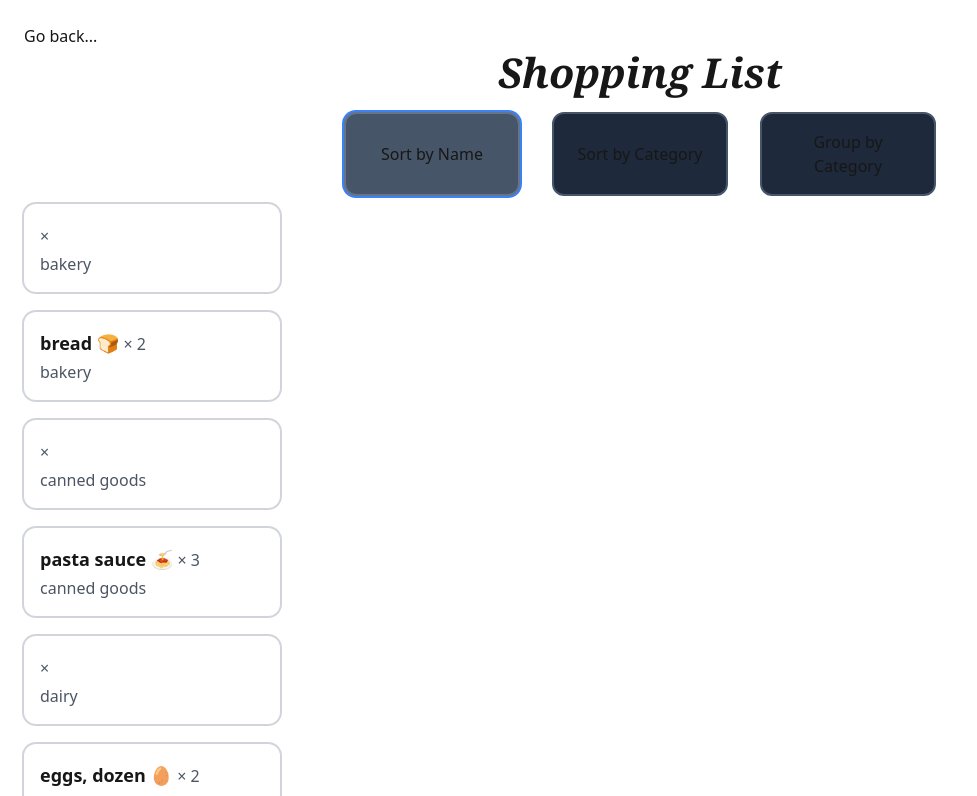
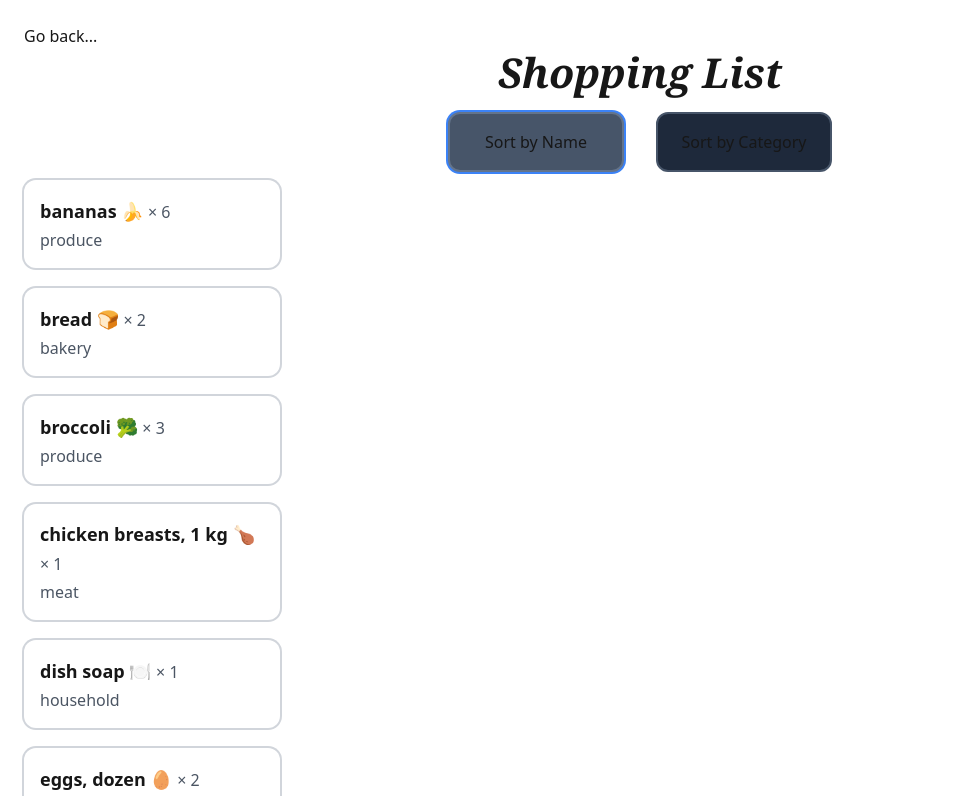
Before and after one commit to FlawlessCasual17/cprg306-assignments, a Next.js app: page /week-6 in a window 1280 px wide. Shown: the top 796 px of the page, without its empty margins (0-977 px from the left). Built offline with nearby package versions, Linux system fonts and the light colour scheme.

Commit message:
Remove the group by category functionality all together
Signed-off-by: FlawlessCasual17 <07e5297d5b@c0x0.com>

```diff
--- a/app/week-6/item.js
+++ b/app/week-6/item.js
@@ -1,12 +1,13 @@
-'use client'
-
 export default function Item({ id, name, quantity, category }) {
     return (
-            <li className='relative w-64 mb-5 ring-2 ring-gray-300 p-4 rounded-xl'>
-                <div className='font-semibold text-lg'>
-                    {name} <span className='quantity'>× {quantity}</span>
-                </div>
-                <div className='text-gray-600' style={{ fontSize: '1' }}>{category}</div>
-            </li>
+        <li className='relative w-64 mb-5 ring-2 ring-gray-300 p-4 rounded-xl'>
+            <div className='font-semibold text-lg'>
+                {!name ? null : name} {quantity && // Don't render anything if there's no name
+                    <span className='quantity'>× {quantity}</span>}
+            </div>
+            {category &&
+                <div className='text-gray-600' style={{ fontSize: '1rem' }}>{category}</div>
+            }
+        </li>
     )
 }
--- a/app/week-6/list-item.js
+++ b/app/week-6/list-item.js
@@ -8,52 +8,16 @@ export default function ListItem() {
     const [sortBy, setSortBy] = useState('name')
     const sortedJson = [...jsonItems].sort((a, b) => a.name.localeCompare(b.name))
     const [items, setItems] = useState(sortedJson)
-    const [isGrouped, setIsGrouped] = useState(true)
 
     function sortByName() {
-        setIsGrouped(true)
         setSortBy('name')
         setItems([...items].sort((a, b) => a.name.localeCompare(b.name)))
     }
 
-    function sortByCategory(value = false) {
-        setIsGrouped(true)
-        if (value) setSortBy('category') // Necessary for `groupByCategory()` calls
+    function sortByCategory() {
+        setSortBy('category')
         setItems([...items].sort((a, b) => a.category.localeCompare(b.category)))
     }
-
-    function groupByCategory() {
-        sortByCategory(true)
-        setSortBy('group')
-        // code to be executed after 50 milliseconds
-        setTimeout(() => setIsGrouped(false), 50);
-    }
-
-    function getSortedItems() {
-        const groupedItems = items.reduce((acc, item) => {
-            if (!acc[item.category]) acc[item.category] = []
-            acc[item.category].push(item)
-            return acc
-        }, {})
-
-        return Object.keys(groupedItems).sort().flatMap(category =>
-            [{ category, grouped: !isGrouped }, ...groupedItems[category].sort((a, b) =>
-                a.name.localeCompare(b.name))])
-    }
-
-    // const categoryColors = {
-    //     dairy: 'border-cyan-300',
-    //     bakery: 'border-pink-500',
-    //     meat: 'border-red-400',
-    //     produce: 'border-emerald-400',
-    //     'canned goods': 'border-amber-400',
-    //     'dry goods': 'border-orange-400',
-    //     household: 'border-blue-500'
-    // }
-
-    // const categoryColor = categoryColors[`${category}`.toLowerCase()] || 'bg-slate-200'
-
-    console.log(`sortBy is now equal to: ${sortBy}`)
 
     const getClasses = (type) =>
         `flex-buttons rounded-xl ${sortBy === type ? 'flex-buttons-active' : ''}`
@@ -67,29 +31,13 @@ export default function ListItem() {
                 <button onClick={sortByCategory} className={getClasses('category')}>
                     Sort by Category
                 </button>
-                <button onClick={groupByCategory} className={getClasses('group')}>
-                    Group by Category
-                </button>
             </div>
             <div className='aio-flexbox'>
-                {getSortedItems().map((item, id) => {
-                    return item.grouped ? (
-                        <div key={id} className={`category ${isGrouped ? '' : 'category-active'}`}>
-                            {item.category}
-                        </div>
-                    ) : (
-                        <ul key={id} className='flexbox-list rounded-xl align-text-bottom'>
-                            <Item {...item} />
-                        </ul>
-                    )
-                })}
-                {/* <div className={`category ${isGrouped ? '' : 'category-active'} ${categoryColor}`}>
-                    {category}
-                </div>
-                <ul className='flexbox-list rounded-xl align-text-bottom'>
-                    {[...items].map(item => <Item key={item.id} {...item} />)}
-                </ul>
-                */}
+                {items.map(item => (
+                    <ul key={item.id} className='flexbox-list rounded-xl align-text-bottom'>
+                        <Item {...item} />
+                    </ul>
+                ))}
             </div>
         </span>
     )
```
